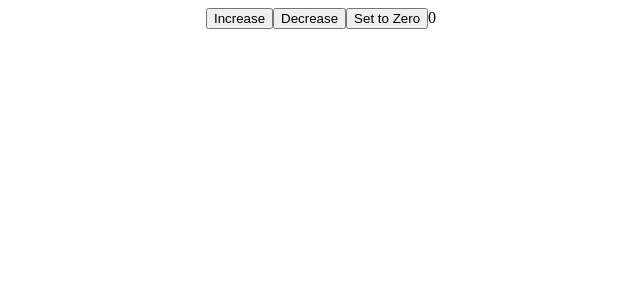
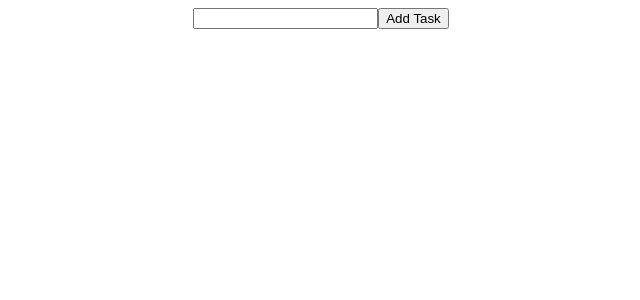
Before and after one commit to LuisHBeck/React__, a React (Vite) app: page / in a window 1280 px wide. Shown: the top 300 px of the page, without its empty margins (319-959 px from the left). Built offline with nearby package versions, Linux system fonts and the light colour scheme.

Commit message:
feat: todo list

```diff
--- a/src/App.jsx
+++ b/src/App.jsx
@@ -2,64 +2,43 @@ import './App.css'
 import { useState } from 'react';
 
 function App() {
-  //  AGE
-  // const [age, setAge] = useState(0);
-  // const increaseAge = () => {
-  //   setAge(age + 1)
-  // }
 
-  //  TEXT AREA
-  // const [textArea, setTextArea] = useState('');
-  // const handleInputChange = (event) => {
-  //   setTextArea(event.target.value);
-  // }
+  const [todoList, setTodoList] = useState([]);
+  const [task, setTask] = useState('');
 
-  // VISIBLE
-  // const [visible, setVisible] = useState(true);
+  const getNewTask = (event) => {
+    setTask(event.target.value);
+  }
 
-  // TEXT COLOR
-  // const [textColor, setTextColor] = useState('green');
+  const addNewTask = () => {
+    const newTask = {
+      id: todoList.length + 1,
+      taskName: task
+    }
+    setTodoList([...todoList, newTask]);
+    console.log(newTask.id)
+  }
 
-  // COUNT
-  const [count, setCount] = useState(0)
+  const removeTask = () => {
+
+  }
 
   return (
     <div className="App">
-      {/* AGE */}
-      {/* { age } <button onClick={ increaseAge }> Increase Age </button> */}
+      <div className='task'>
+        <input type="text" onChange={ getNewTask }/>
+        <button onClick={ addNewTask }> Add Task </button>
+      </div>
 
-      {/* TEXT AREA */}
-      {/* <input type="text" onChange={ handleInputChange }/>
-      { textArea } */}
-
-      {/* VISIBLE */}
-      {/* <button
-       onClick={() => {
-        setVisible(!visible)
-      }} > show/hide </button> */}
-
-      {/* TEXT COLOR */}
-      {/* <button
-        onClick={() => {
-          // textColor == 'green'? setTextColor('black') : setTextColor('green');
-          setTextColor(textColor === 'red' ? 'green' : 'red')
-      }}> green / red </button> */}
-
-      {/* { visible && <h1 style={{ color: textColor }}>Hi, my name is Beck!</h1>} */}
-
-      <button onClick={() => {
-        setCount(count+1);
-      }}> Increase </button>
-
-      <button onClick={() => {
-        setCount(count-1);
-      }}> Decrease </button>
-
-      <button onClick={() => {
-        setCount(0)
-      }}> Set to Zero </button>
-
-      {count}
+      { todoList.map((task) => {
+        return (
+          <div>
+            <h1> { task.taskName } </h1>
+            <h2> { task.id } </h2>
+            <button onClick={ removeTask }> X </button>
+          </div>
+        )
+      }) }
     </div>
   )
 }
```
